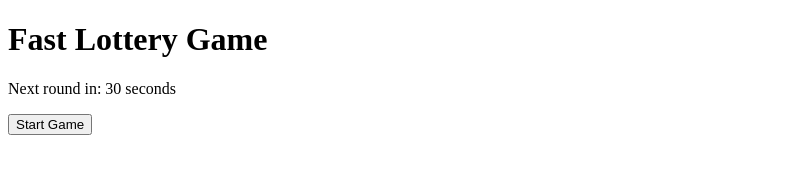
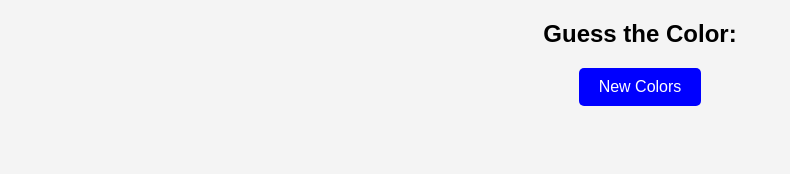
Before and after one commit to FilmyFather/Hack, a plain HTML site: page index.html in a window 1280 px wide. Shown: the whole page, without its empty margins (0-790 px from the left). Drawn offline with Linux system fonts and the light colour scheme.

Commit message:
Update index.html

```diff
--- a/index.html
+++ b/index.html
@@ -3,18 +3,21 @@
 <head>
     <meta charset="UTF-8">
     <meta name="viewport" content="width=device-width, initial-scale=1.0">
-    <title>Fast Lottery Game (30s)</title>
-    <link rel="stylesheet" href="styles.css">
+    <title>Color Guessing Game</title>
+    <link rel="stylesheet" href="style.css">
 </head>
 <body>
-    <div class="container">
-        <h1>Fast Lottery Game</h1>
-        <p>Next round in: <span id="countdown">30</span> seconds</p>
-        <div class="progress-bar"></div>
-        <button id="startButton">Start Game</button>
-        <div id="result"></div>
+    <h1>Guess the Color: <span id="colorDisplay"></span></h1>
+    <h2 id="message"></h2>
+    <div id="container">
+        <div class="square"></div>
+        <div class="square"></div>
+        <div class="square"></div>
+        <div class="square"></div>
+        <div class="square"></div>
+        <div class="square"></div>
     </div>
-
+    <button id="reset">New Colors</button>
     <script src="script.js"></script>
 </body>
 </html>
```
